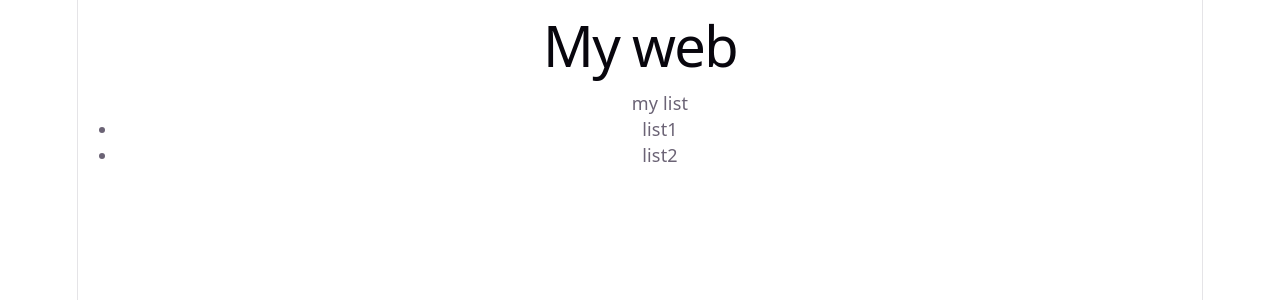
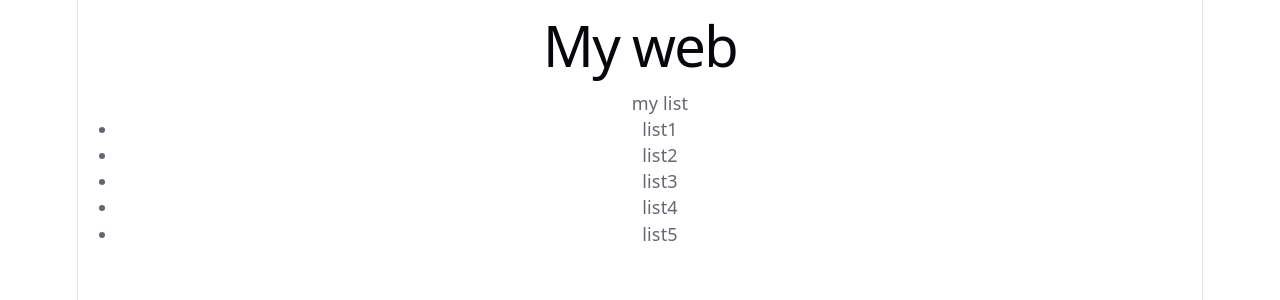
Before and after one commit to bonuz1114-dot/my-react-app, a React (Vite) app: page / in a window 1280 px wide. Shown: the top 300 px of the page. Built offline with nearby package versions, Linux system fonts and the light colour scheme.

Commit message:
add 3 list

```diff
--- a/src/Header.jsx
+++ b/src/Header.jsx
@@ -8,6 +8,9 @@ function Header(){
                 <ul>my list
                 <li>list1</li>
                 <li>list2</li>
+                <li>list3</li>
+                <li>list4</li>
+                <li>list5</li>
             </ul>
             </nav>
         </header>
```
